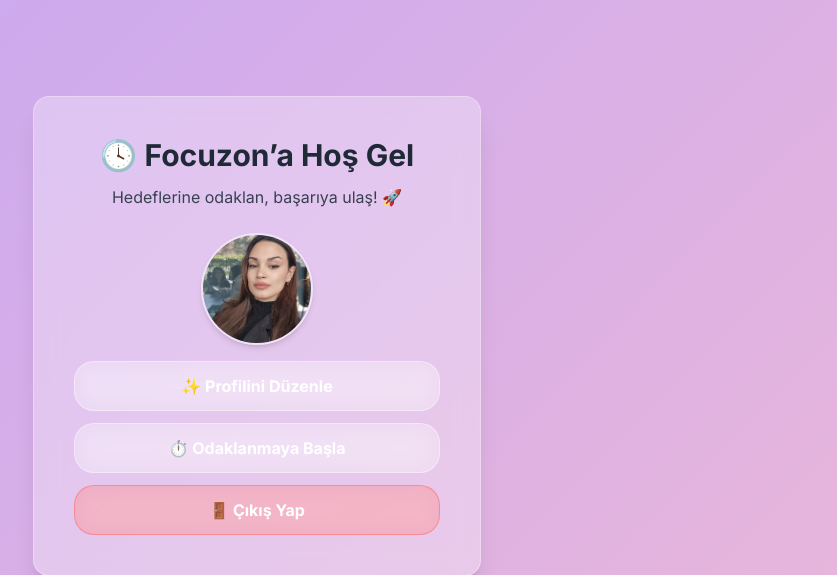
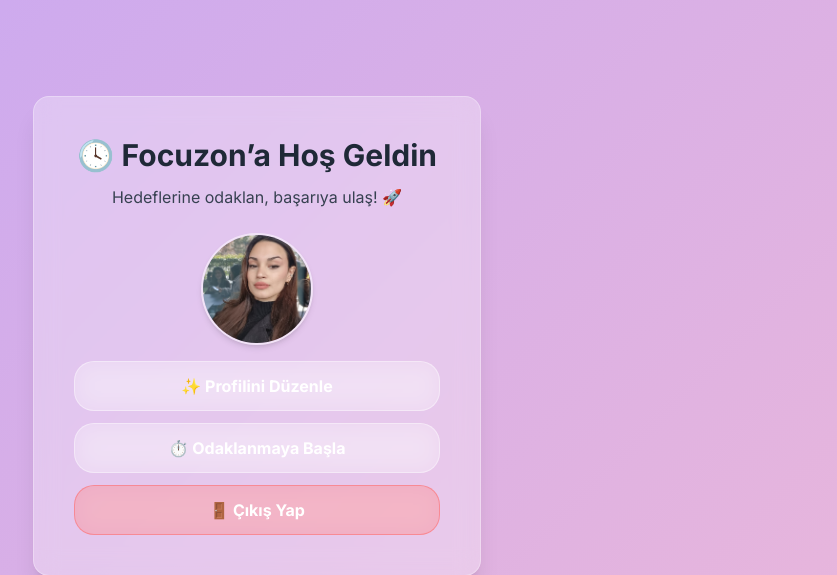
Before and after one commit to bilgisucempel/focuzon, a Django app: page / in a window 1280 px wide. Shown: the part 124-699 px from the top of the page, without its empty margins (383-1220 px from the left). Run offline with Django 5.2, Linux system fonts and the light colour scheme; a user stored in the database is signed in; style sheets or scripts are compiled from the project's sources.

```diff
--- a/accounts/templates/home.html
+++ b/accounts/templates/home.html
@@ -1,12 +1,12 @@
 
 {% extends "base.html" %}
 {% load static %}
-{% block title %}Focuzon’a Hoş Geldin{% endblock %}
+{% block title %}Focuzon’a Hoş Geldiniz{% endblock %}
 {% block body_class %}home-page{% endblock %}
 
 {% block content %}
 <div class="mt-20 bg-white/30 dark:bg-white/10 backdrop-blur-md border border-white/30 rounded-2xl shadow-xl p-10 max-w-md mx-auto text-center">
-  <h1 class="text-3xl font-bold mb-3">🕓 Focuzon’a Hoş Gel</h1>
+  <h1 class="text-3xl font-bold mb-3">🕓 Focuzon’a Hoş Geldin</h1>
   <p class="text-gray-700 dark:text-gray-300 mb-6">Hedeflerine odaklan, başarıya ulaş! 🚀</p>
 
   {% if not user.is_authenticated %}
```
Also changed, not shown: db.sqlite3, media/profile_pics/4.png (added).
